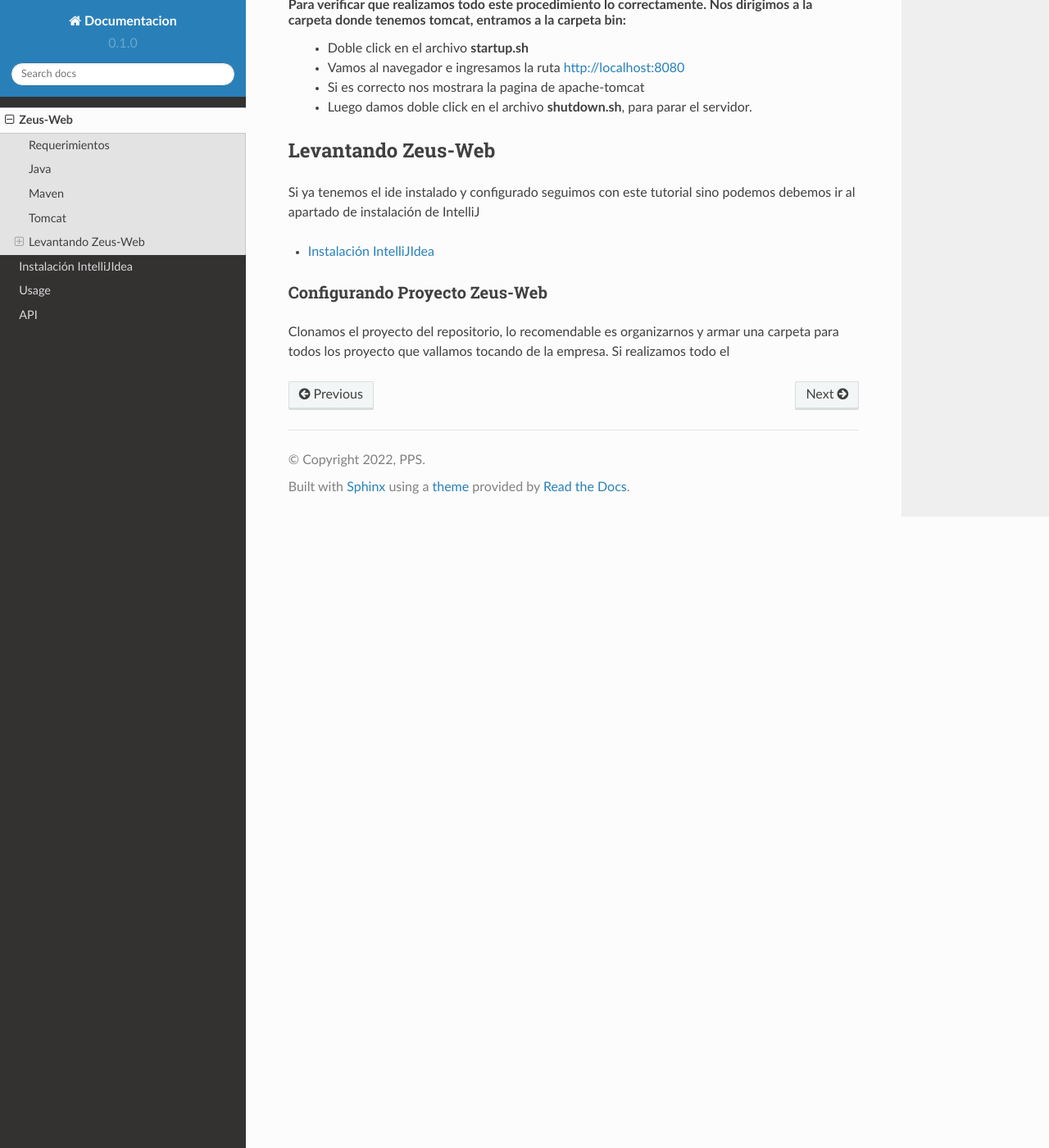
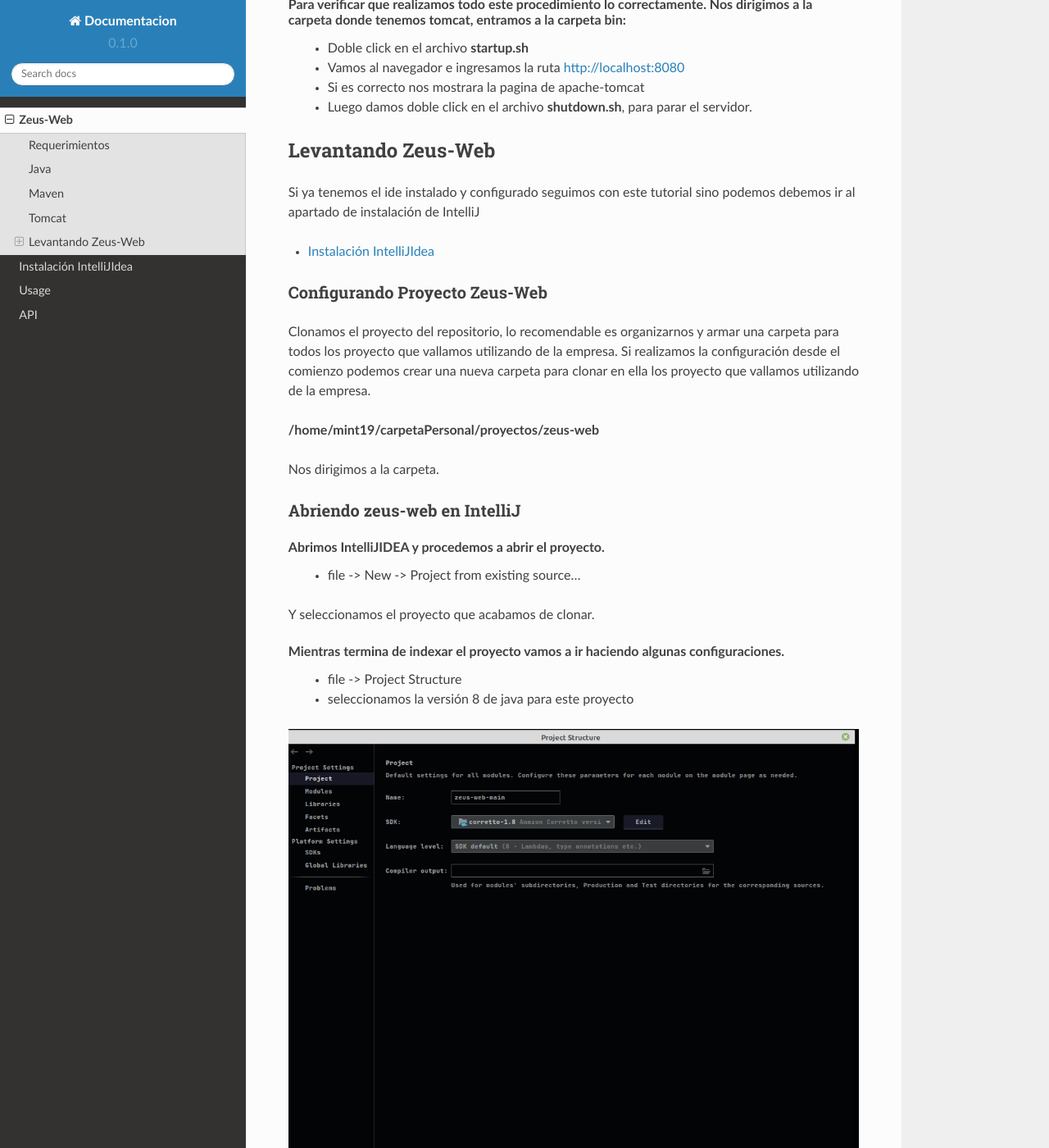
Before and after one commit to D3pp3/Documentacion-Crudos, a Sphinx documentation site: the page built from docs/source/zeus-web.rst, in a window 1280 px wide and 1400 px high, scrolled down 3032 px. Shown: the whole window at 82% size. Built offline with Sphinx 7.4.7 and the Read the Docs theme 2.0.0, drawn with Linux system fonts in a browser that asks for light colours; some of the changed text lies outside the part shown.

Commit message:
Se documento la primera parte para levantar en local zeus-web

```diff
--- a/docs/source/zeus-web.rst
+++ b/docs/source/zeus-web.rst
@@ -122,5 +122,58 @@ Si ya tenemos el ide instalado y configurado seguimos con este tutorial sino pod
 Configurando Proyecto Zeus-Web
 ~~~~~~~~~~~~~~~~~~~~~~~~~~~~~~~
 
-Clonamos el proyecto del repositorio, lo recomendable es organizarnos y armar una carpeta para todos los proyecto que vallamos tocando de la empresa.
-Si realizamos todo el
+Clonamos el proyecto del repositorio, lo recomendable es organizarnos y armar una carpeta para todos los proyecto que vallamos utilizando de la empresa.
+Si realizamos la configuración desde el comienzo podemos crear una nueva carpeta para clonar en ella los proyecto que vallamos utilizando de la empresa.
+
+**/home/mint19/carpetaPersonal/proyectos/zeus-web**
+
+Nos dirigimos a la carpeta.
+
+Abriendo zeus-web en IntelliJ
+~~~~~~~~~~~~~~~~~~~~~~~~~~~~~~
+
+.. code-block:: console
+    $ cd ~/carpetaPersonal/proyectos/zeus-web
+
+Abrimos IntelliJIDEA y procedemos a abrir el proyecto.
+    - file -> New -> Project from existing source...
+Y seleccionamos el proyecto que acabamos de clonar.
+
+Mientras termina de indexar el proyecto vamos a ir haciendo algunas configuraciones.
+    - file -> Project Structure
+    - seleccionamos la versión 8 de java para este proyecto
+
+.. image:: ../img/configuracionJavaIDE.png
+
+Smart Tomcat
+~~~~~~~~~~~~~~~~~~~~~~~~~~~~~~~~
+
+Luego vamos a
+    - file -> settings -> plugins
+    - Buscamos e instalamos Smart Tomcat
+
+Una vez finalizada la instalación, deberiamos configurar tomcat para levantar zeus-web
+
+.. image:: ../img/configurarSmartTomcat.png
+
+.. image:: ../img/agregarServidor.png
+
+seleccionamos smartTomcat
+    - Name: Colocamos el nombre que nos parezca conveniente
+    - Deployment Directory: Se deberia autocompletar pero en el caso que no se autocomplete deberiamos colocar la ruta completa del proyecto más zeus-web/src/main/webapp
+    - Content Path: /zeus-web
+    - Server Port: 8080
+    - Admin Port: 8005
+    - VM Options: -Xms512m -Xmx2048m
+    - Env Options: No es necesaria su configuración
+
+Heap Size
+~~~~~~~~~~~~~~~~~~~~~~~~~~~
+
+Ahora vamos a modificar el heapSize para que no este toda una vida tratando de compilar el proyecto
+    - Ctrl + Alt + s
+    - Build, Execution, Deployment -> compiler
+        - Modificamos el valor de:
+            - Shared build process heap size (Mbytes): 3048
+
+.. image:: ../img/heapSize.png
```
Also changed, not shown: docs/img/agregarServidor.png (added), docs/img/configuracionJavaIDE.png (added), docs/img/configurarSmartTomcat.png (added), docs/img/heapSize.png (added).
